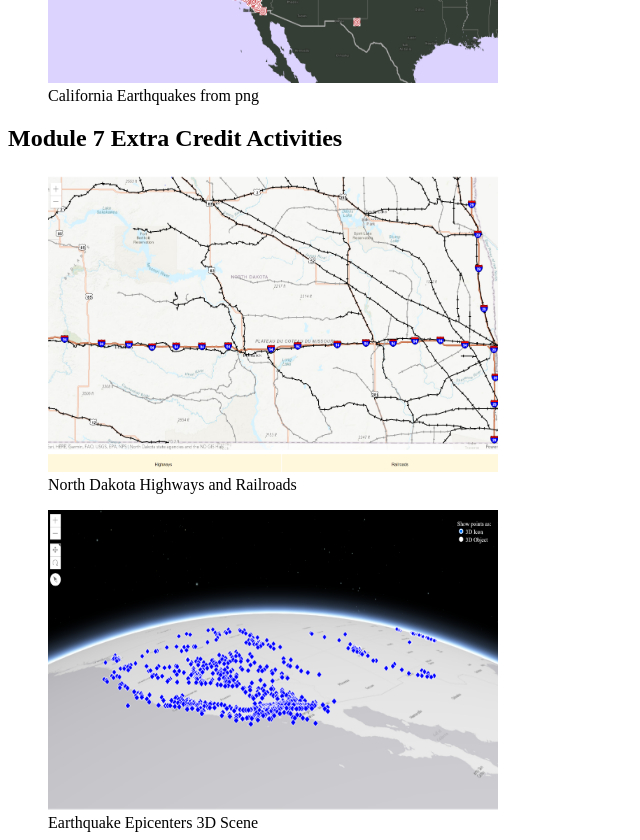
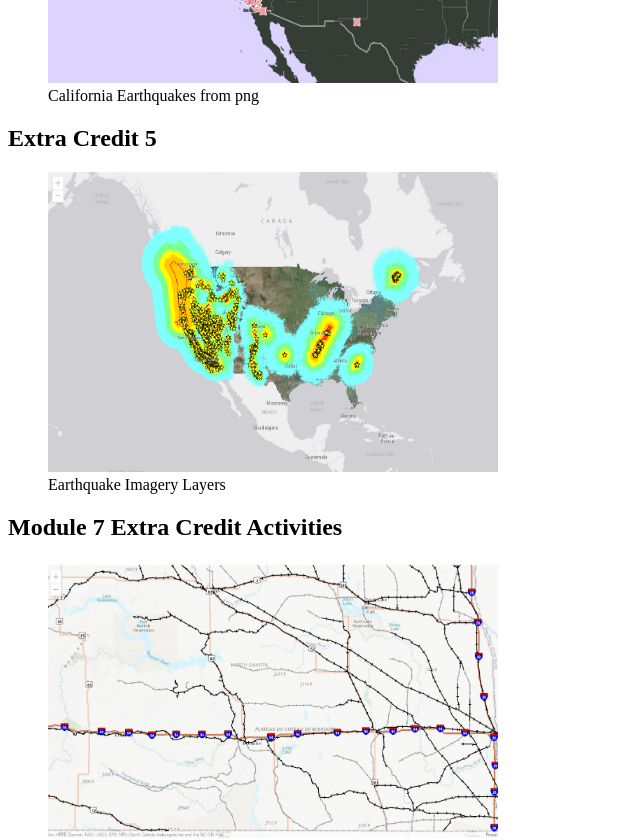
Before and after one commit to ns862815/ExtraCredit, a plain HTML site: page docs/index.html in a window 1280 px wide. Shown: the part 960-1800 px from the top of the page, without its empty margins (0-640 px from the left). Drawn offline with Linux system fonts and the light colour scheme.

Commit message:
Add files via upload

```diff
--- a/docs/index.html
+++ b/docs/index.html
@@ -19,6 +19,11 @@
         </figure>
 
 
+        <h2>Extra Credit 5</h2>
+        <figure> <a href="ExtraCredit5_NoahSkinner.html"> <img src="images/ExtraCredit5_image.PNG" width = "450" height="300"></a>
+            <figcaption>Earthquake Imagery Layers</figcaption>
+        </figure>
+
         <h2>Module 7 Extra Credit Activities</h2>
         <figure> <a href="LayerButtons_NoahSkinner.html"> <img src="images/LayerButtons_image.PNG" width = "450" height="300"></a>
             <figcaption>North Dakota Highways and Railroads</figcaption>
```
